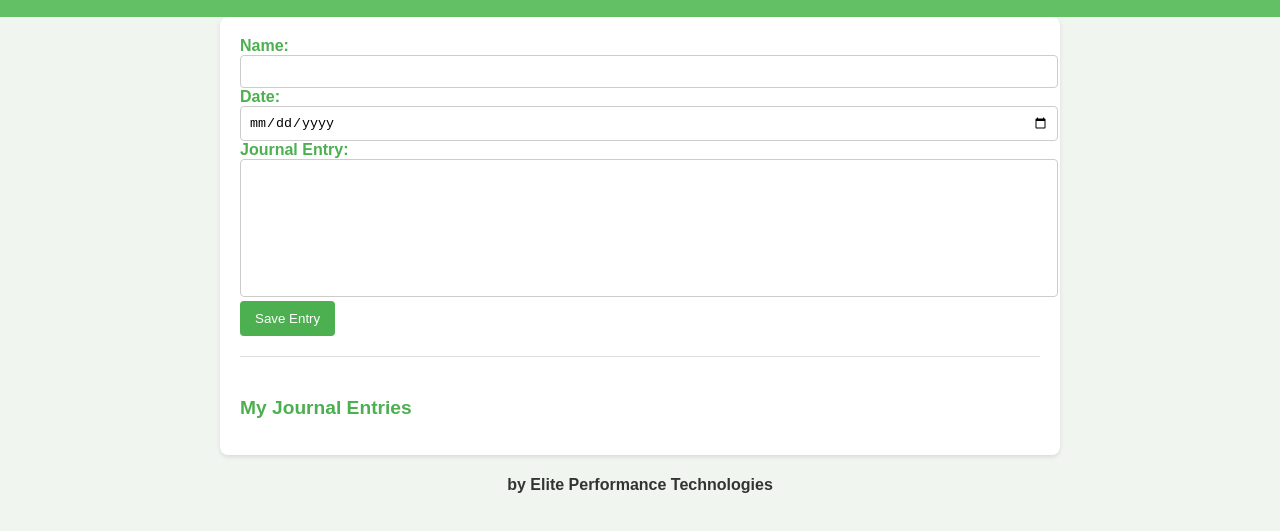
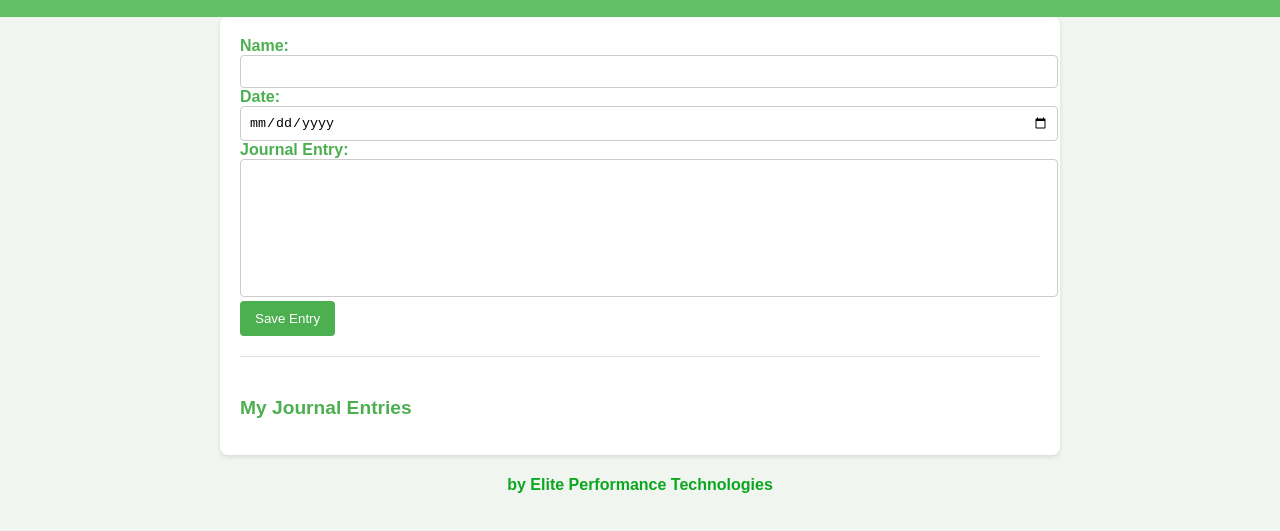
Before and after one commit to eliteperformancetechnologies/My-Journal, a plain HTML site: page index.html in a window 1280 px wide. Shown: the part 95-626 px from the top of the page. Drawn offline with Linux system fonts and the light colour scheme.

Commit message:
Update index.html

```diff
--- a/index.html
+++ b/index.html
@@ -31,7 +31,8 @@
             </ul>
         </div>
     </main>
-  <h4 align="center">by Elite Performance Technologies</h4>
+
+    <h4 align="center" style="color:rgb(11, 167, 32);">by Elite Performance Technologies</h4>
     <script src="script.js"></script>
 </body>
 </html>
```
